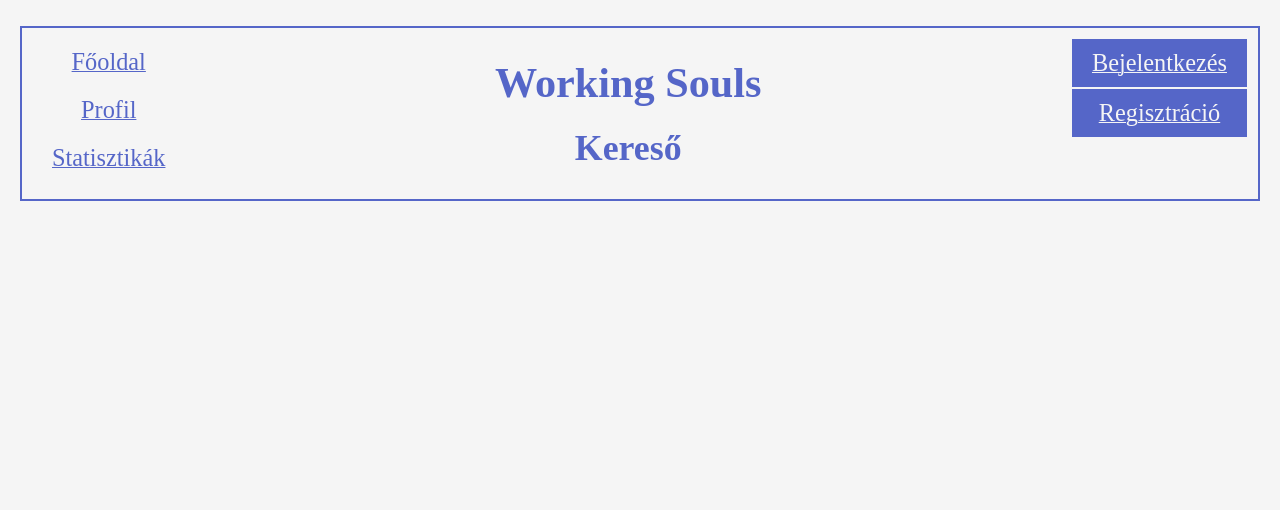
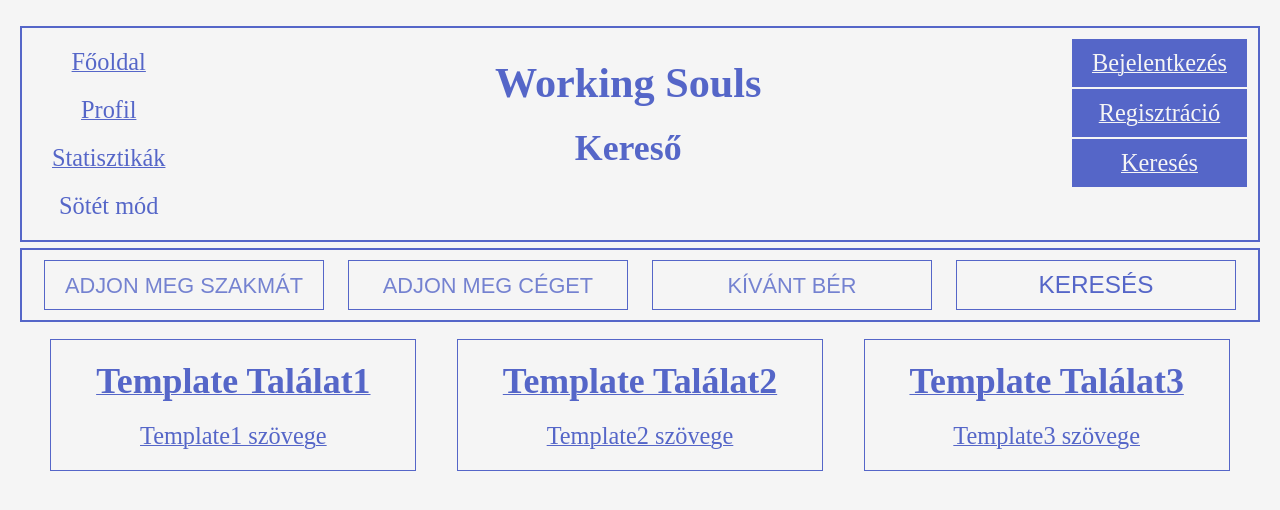
Before and after one commit to Frici73/project13, a PHP site: page /pages/searcherASC.html in a window 1280 px wide. Shown: the top 510 px of the page. Run offline with PHP 8.4, Linux system fonts and the light colour scheme.

Commit message:
A header kiegészítése. Sötét mód - hiányos (nem működik, csak félig)

```diff
--- a/css/basic.css
+++ b/css/basic.css
@@ -1,8 +1,10 @@
 * {
+    --blue: #5566C8;
+    --bg: whitesmoke;
     padding: 10px;
     margin: 0 auto;
-    background-color: whitesmoke;
-    color: #5566C8;
+    background-color: var(--bg);
+    color: var(--blue);
     text-align: center;
     font-size: 1.9vw;
     box-sizing: border-box;
@@ -21,10 +23,10 @@ h3 {
 }
 
 menu {
-    border: #5566C8 2px solid;
+    border: var(--blue) 2px solid;
     margin: 0.5% auto;
     display: flex;
-    background-color: whitesmoke;
+    background-color: var(--bg);
     position: sticky;
     top: 0;
     left: 0;
@@ -40,6 +42,7 @@ menu div {
     border: 0 !important;
     margin: 0;
     padding: 0;
+    user-select: none;
 }
 
 menu div li {
@@ -47,13 +50,13 @@ menu div li {
 }
 
 .rightMenu li {
-    background-color: #5566C8 !important;
-    border: whitesmoke 1px solid;
+    background-color: var(--blue) !important;
+    border: var(--bg) 1px solid;
 }
 
 .rightMenu li a {
-    color: whitesmoke !important;
-    background-color: #5566C8 !important;
+    color: var(--bg) !important;
+    background-color: var(--blue) !important;
 }
 
 a {
@@ -62,7 +65,7 @@ a {
 
 table {
     margin-top: 10px !important;
-    border: #5566C8 2px solid;
+    border: var(--blue) 2px solid;
     width: 100%;
     box-sizing: border-box;
 }
@@ -77,7 +80,7 @@ input[type="file"] {
 }
 
 input::placeholder {
-    color: #5566C8;
+    color: var(--blue);
     opacity: 80%;
     font-size: 1.7vw;
 }
--- a/css/index.css
+++ b/css/index.css
@@ -3,6 +3,6 @@ div h1, div h3, div p {
 }
 
 div {
-    border: #5566C8 2px solid;
+    border: var(--blue) 2px solid;
     margin-top: 20px;
 }
--- a/css/searcherASC.css
+++ b/css/searcherASC.css
@@ -0,0 +1,16 @@
+input {
+    border: #5566C8 1px solid;
+    width: 23%;
+}
+
+#talalatok {
+    display: flex;
+    flex-direction: row;
+    flex-wrap: wrap;
+}
+
+.talalat {
+    border: #5566C8 1px solid;
+    text-decoration: underline 1px #5566C8;
+    width: 30%;
+}
--- a/css/stat.css
+++ b/css/stat.css
@@ -0,0 +1,4 @@
+*{
+    --blue: #5566C8;
+    --bg: whitesmoke;
+}
--- a/css/uploader.css
+++ b/css/uploader.css
@@ -0,0 +1,4 @@
+*{
+    --blue: #5566C8;
+    --bg: whitesmoke;
+}
--- a/js/basic.js
+++ b/js/basic.js
@@ -22,6 +22,7 @@ document.body.innerHTML += `
             <li><a href="${points}/index.html">Főoldal</a></li>
             <li><a href="${points}/pages/profil.html">Profil</a></li>
             <li><a href="${points}/pages/stat.html">Statisztikák</a></li>
+            <li id="colormode">Sötét mód</li>
         </div>
         <header id="header">
             <h1>Working Souls</h1>
@@ -31,12 +32,24 @@ document.body.innerHTML += `
             <li><a href="${points}/pages/login.html">Bejelentkezés</a></li>
             <li><a href="${points}/pages/register.html">Regisztráció</a></li>
             <li class="hide"><a href="${points}/index.html">Kijelentkezés</a></li>
+            <li><a href="${points}/pages/searcherASC.html">Keresés</a></li>
         </div>
     </menu>`
+
+function recolor(isDark) {
+    document.body.style.setProperty("--bg", isDark?"gray":"whitesmoke")
+}
 
 document.addEventListener("DOMContentLoaded", function () {
     passwordInputs = document.querySelectorAll(`input[type="password"]`)
     passwordInputs.forEach(element => {
         element.placeholder = "Dupla kattintással látható / elrejthető"
     });
+
+    const colormode = document.getElementById("colormode")
+    colormode.addEventListener("click", ()=>{
+        let isDark = colormode.innerText == "Sötét mód"
+        colormode.innerText = isDark ? "Világos mód":"Sötét mód"
+        recolor(isDark)
+    })
 });
--- a/js/password.js
+++ b/js/password.js
@@ -0,0 +1,3 @@
+const btn = document.getElementById("rogzites")
+const jelszo = document.getElementById("jelszo")
+const megerosites = document.getElementById("megerosites")
--- a/pages/password.html
+++ b/pages/password.html
@@ -3,12 +3,15 @@
 <head>
     <meta charset="UTF-8">
     <meta name="viewport" content="width=device-width, initial-scale=1.0">
-    <link rel="stylesheet" href="../css/profil.css">
+    <link rel="stylesheet" href="../css/password.css">
     <title>Working Souls - Profil</title>
 </head>
 <body>
     <script src="../js/basic.js"></script>
 
+    <input type="text" id="jelszo" placeholder="Új jelszó">
+    <input type="text" id="megerosites" placeholder="Jelszó megerősítése">
+    <p id="rogzites">Új jelszó rögzítése</p>
 
     <script src="../js/password.js"></script>
 </body>
--- a/pages/searcherASC.html
+++ b/pages/searcherASC.html
@@ -8,6 +8,33 @@
 </head>
 <body>
     <script src="../js/basic.js"></script>
+    <menu type="toolbar">
+        <input type="text" id="szakma" placeholder="ADJON MEG SZAKMÁT">
+        <input type="text" id="ceg" placeholder="ADJON MEG CÉGET">
+        <input type="text" id="ber" placeholder="KÍVÁNT BÉR">
+        <input type="button" value="KERESÉS" id="kereses">
+    </menu>
+
+    <div id="talalatok">
+        <div class="talalat">
+            <h3>Template Találat1</h3>
+            <p>
+                Template1 szövege
+            </p>
+        </div>
+        <div class="talalat">
+            <h3>Template Találat2</h3>
+            <p>
+                Template2 szövege
+            </p>
+        </div>
+        <div class="talalat">
+            <h3>Template Találat3</h3>
+            <p>
+                Template3 szövege
+            </p>
+        </div>
+    </div>
 
     <script src="../js/searcherASC.js"></script>
 </body>
--- a/pages/stat.html
+++ b/pages/stat.html
@@ -10,6 +10,7 @@
     <script src="../js/basic.js"></script>
 
 
+
     <script src="../js/stat.js"></script>
 </body>
 </html>
```
Also changed, not shown: css/password.css (+19 -0 lines), css/profil.css (+6 -1 lines), css/register_and_login.css (+10 -5 lines), css/searcherASP.css (+14 -0 lines), index.html (line endings or trailing spaces).
